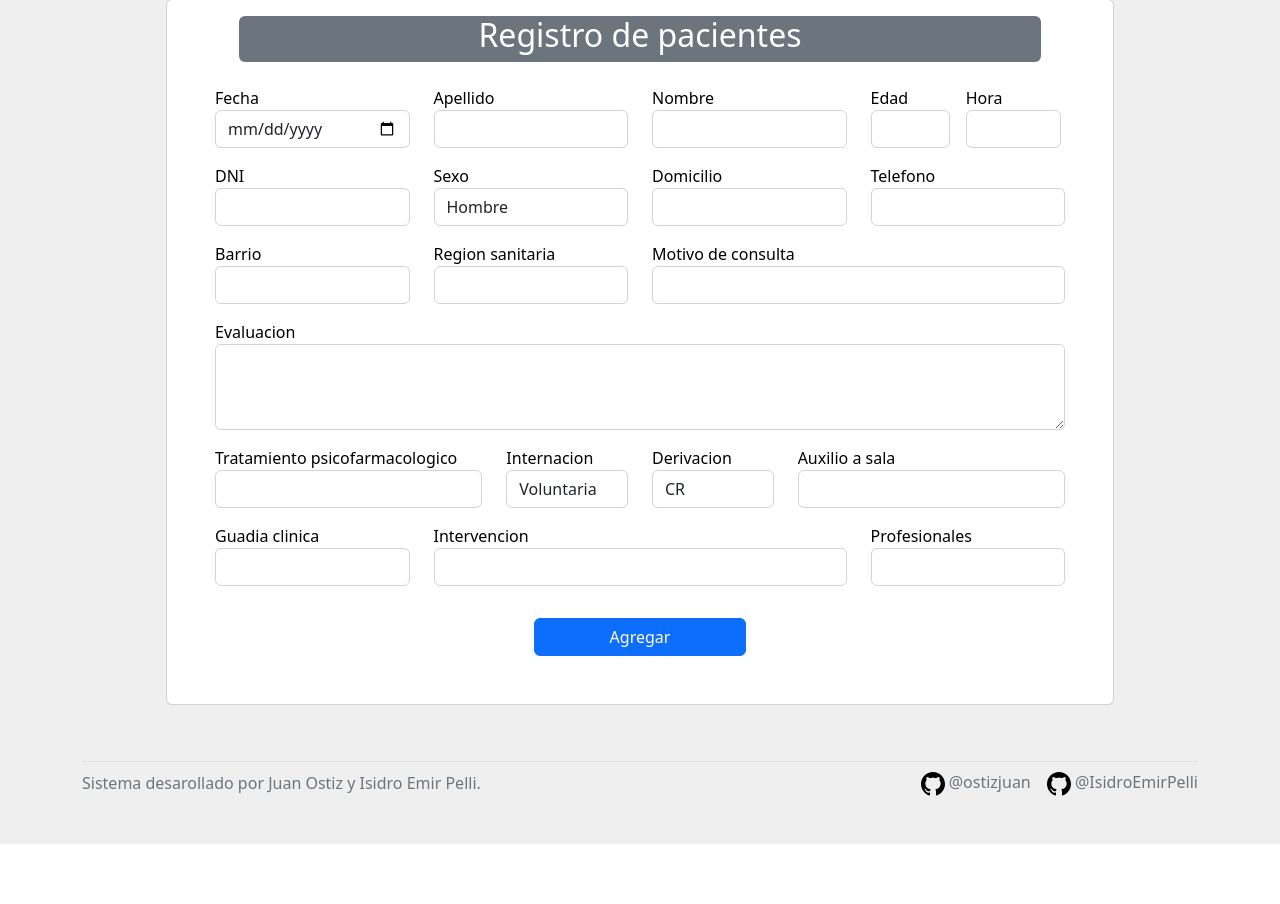
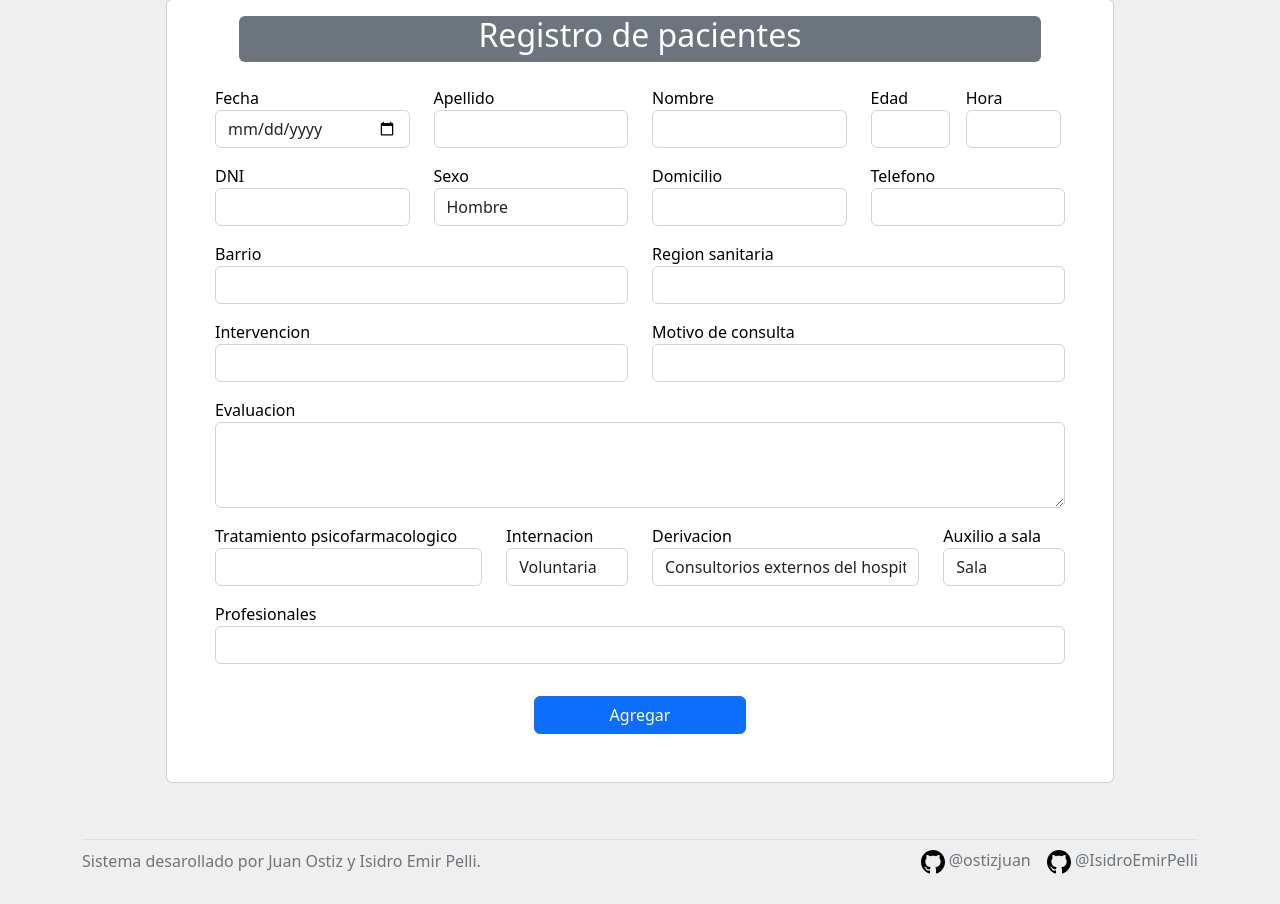
Before and after one commit to IsidroEmirPelli/romero, a Django app: page /registro/ in a window 1280 px wide. Shown: the part 117-1021 px from the top of the page. Before the commit the page ends 961 px from the top, so only its background shows below. Run offline with Django 4.2, Linux system fonts and the light colour scheme; some libraries are stand-ins or nearby versions.

Commit message:
Reparacion de campos

```diff
--- a/romero/crudromero/models.py
+++ b/romero/crudromero/models.py
@@ -19,6 +19,5 @@ class Paciente(models.Model):
     internacion = models.CharField(max_length=12, blank=True)
     derivacion = models.CharField(max_length=2, blank=True)
     auxilio = models.CharField(max_length=100, blank=True)
-    guardia_clinica = models.CharField(max_length=200, blank=True)
     intervencion = models.CharField(max_length=100, blank=True)
     profesionales = models.TextField()
--- a/romero/crudromero/templates/crudromero/registro.html
+++ b/romero/crudromero/templates/crudromero/registro.html
@@ -66,6 +66,7 @@
                     <input
                         type="number"
                         class="form-control col-md-1"
+                        class="form-control col-md-1"
                         name="dni"
                         id="dni"
                         required
@@ -101,7 +102,7 @@
                 </div>
             </div>
             <div class="row mb-3">
-                <div class="col-md-3">
+                <div class="col-md-6">
                     <label for="barrio">Barrio</label>
                     <input
                         type="text"
@@ -110,13 +111,24 @@
                         id="barrio"
                     />
                 </div>
-                <div class="col-md-3">
+                <div class="col-md-6">
                     <label for="region_satinaria">Region sanitaria</label>
                     <input
                         type="text"
                         class="form-control col-md-3"
                         name="region_satinaria"
                         id="region_satinaria"
+                    />
+                </div>
+            </div>
+            <div class="row mb-3">
+                <div class="col-md-6">
+                    <label for="intervencion">Intervencion</label>
+                    <input
+                        id="intervencion"
+                        type="text"
+                        class="form-control col-md-3"
+                        name="intervencion"
                     />
                 </div>
                 <div class="col-md-6">
@@ -151,48 +163,31 @@
                         <select class="form-control" name="internacion" id="internacion">
                             <option>Voluntaria</option>
                             <option>Involuntaria</option>
+                            <option>No</option>
                         </select>
                     </div>
                 </div>
-                 <div class="col-md-2">
+                 <div class="col-md-4">
                     <div class="form-group">
                         <label for="derivacion">Derivacion</label>
                         <select class="form-control" name="derivacion" id="derivacion">
-                            <option>CR</option>
-                            <option>RS</option>
+                            <option>Consultorios externos del hospital</option>
+                            <option>Región sanitaria XI</option>
+                            <option>Region Sanitaria VI</option>
+                            <option>Otras</option>
                         </select>
                     </div>
                 </div>
-                <div class="col-md-4">
+                <div class="col-md-2">
                     <label for="auxilio">Auxilio a sala</label>
-                    <input
-                        id="auxilio"
-                        type="text"
-                        class="form-control col-md-3"
-                        name="auxilio"
-                    />
+                    <select class="form-control" name="auxilio" id="auxilio">
+                        <option>Sala</option>
+                        <option>Guardia clinica</option>
+                    </select>
                 </div>
             </div>
             <div class="row mb-3">
-                <div class="col-md-3">
-                    <label for="guardia_clinica">Guadia clinica</label>
-                    <input
-                        id="guardia_clinica"
-                        type="text"
-                        class="form-control col-md-3"
-                        name="guardia_clinica"
-                    />
-                </div>
-                <div class="col-md-6">
-                    <label for="intervencion">Intervencion</label>
-                    <input
-                        id="intervencion"
-                        type="text"
-                        class="form-control col-md-3"
-                        name="intervencion"
-                    />
-                </div>
-                <div class="col-md-3">
+                <div class="col-md-12">
                     <label for="profesionales">Profesionales</label>
                     <input
                         id="profesionales"
--- a/romero/crudromero/templates/crudromero/ver_todo.html
+++ b/romero/crudromero/templates/crudromero/ver_todo.html
@@ -21,7 +21,6 @@
                     <th>Internación</th>
                     <th>Derivación</th>
                     <th>Auxilio a sala</th>
-                    <th>Guardia clínica</th>
                     <th>Intervención</th>
                     <th>Profesionales</th>
                 </tr>
@@ -46,7 +45,6 @@
                     <td>{{ paciente.internacion }}</td>
                     <td>{{ paciente.derivacion }}</td>
                     <td>{{ paciente.auxilio }}</td>
-                    <td>{{ paciente.guardia_clinica }}</td>
                     <td>{{ paciente.intervencion }}</td>
                     <td>{{ paciente.profesionales }}</td>
                 </tr>
```
Also changed, not shown: romero/crudromero/migrations/0001_initial.py.
